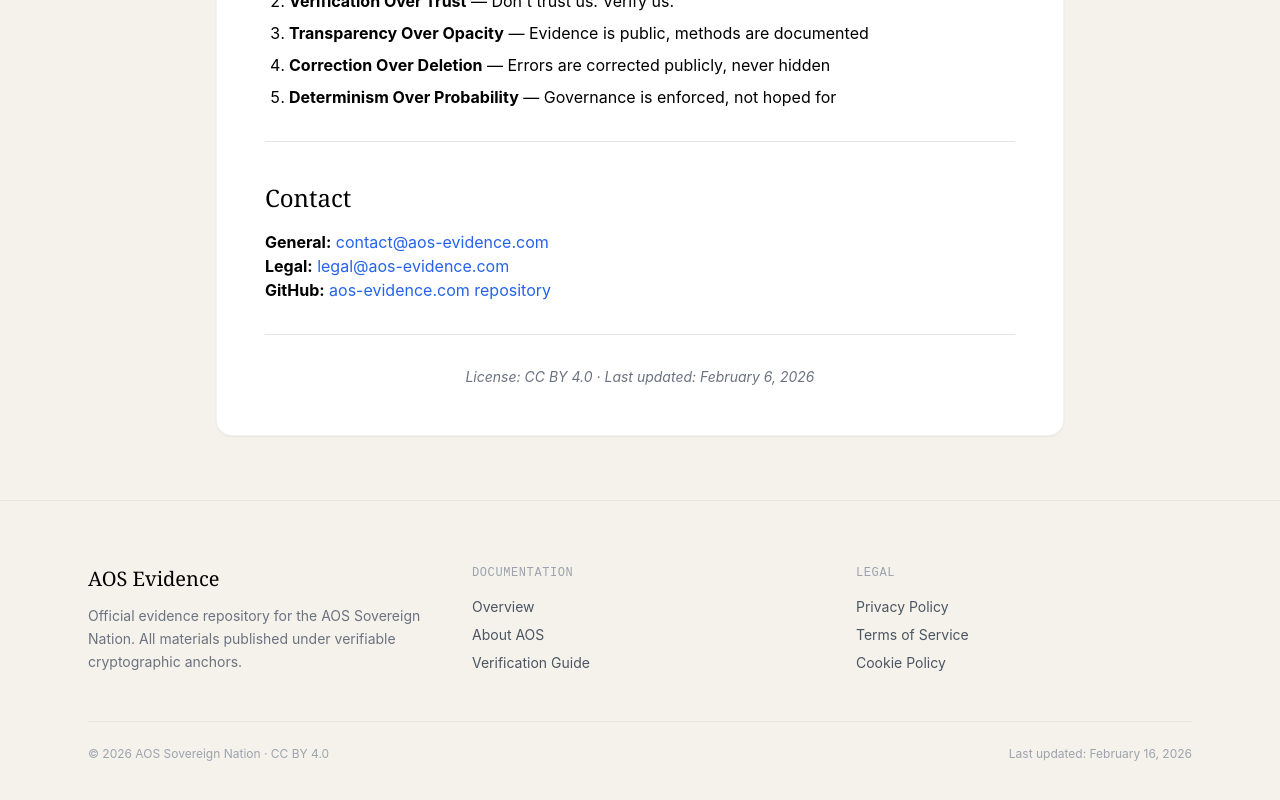
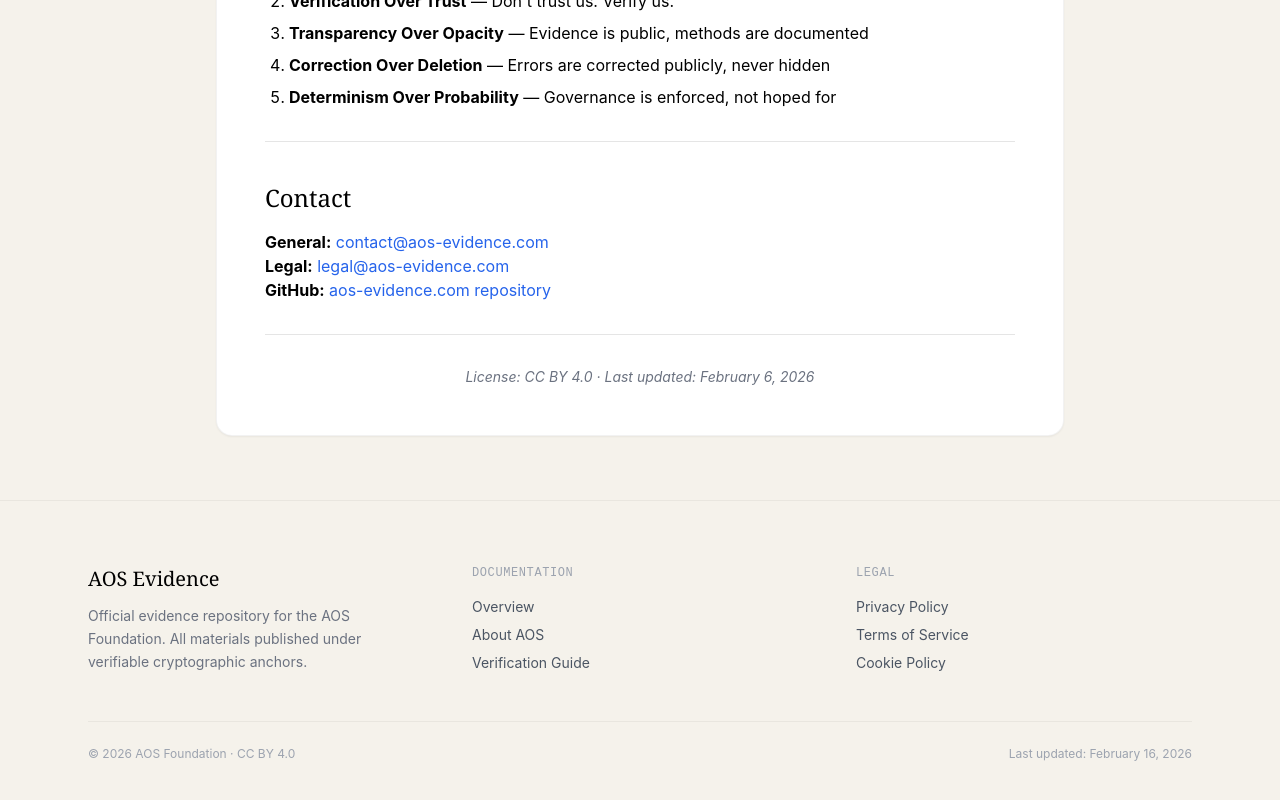
Before and after one commit to genesalvatore/aos-evidence.com, a React (Vite) app: page /about in a window 1280 px wide. Shown: the part 1853-2653 px from the top of the page. Built offline with nearby package versions, Linux system fonts and the light colour scheme.

Commit message:
Trust polish: 143 patents, AOS Foundation entity, Sovereign Nation removed, tightened SEO

```diff
--- a/index.html
+++ b/index.html
@@ -7,10 +7,10 @@
   <meta name="google-site-verification" content="FkwAEq169m5xUCkr7nq8VnBCqL_4WsBmaT690M-RDQY" />
   <title>AOS Evidence Repository — Verifiable AI Safety Documentation</title>
   <meta name="description"
-    content="Public, verifiable evidence of the first ChatGPT-audited constitutional AI governance system. 36 vulnerabilities found and fixed. Production-approved February 5, 2026. Cryptographically anchored, independently auditable." />
+    content="Public, verifiable evidence of a ChatGPT-audited constitutional AI governance system. 36 vulnerabilities cataloged and fixed. Production-approved February 5, 2026. Cryptographically anchored." />
   <meta name="keywords"
     content="AI safety, constitutional AI, ChatGPT audit, AI governance, verifiable AI, cryptographic enforcement, AI security audit, OpenAI, Anthropic, Claude, deterministic AI, AI transparency, AI accountability" />
-  <meta name="author" content="AOS Sovereign Nation" />
+  <meta name="author" content="AOS Foundation" />
   <meta name="robots" content="index, follow, max-snippet:-1, max-image-preview:large, max-video-preview:-1" />
   <meta name="googlebot" content="index, follow" />
   <meta name="bingbot" content="index, follow" />
@@ -23,17 +23,17 @@
   <!-- Open Graph -->
   <meta property="og:type" content="website" />
   <meta property="og:url" content="https://aos-evidence.com/" />
-  <meta property="og:title" content="AOS Evidence Repository — First ChatGPT-Audited AI Governance System" />
+  <meta property="og:title" content="AOS Evidence — Verifiable AI Governance Documentation" />
   <meta property="og:description"
-    content="Historic achievement: ChatGPT (OpenAI) and Claude (Anthropic) collaborated on first production-ready constitutional AI governance system. 36 vulnerabilities fixed. Complete transparency." />
+    content="ChatGPT (OpenAI) and Claude (Anthropic) collaborated on a production-ready constitutional AI governance system. 36 vulnerabilities fixed. Cryptographically anchored, independently auditable." />
   <meta property="og:site_name" content="AOS Evidence Repository" />
   <meta property="og:locale" content="en_US" />
 
   <!-- Twitter -->
   <meta name="twitter:card" content="summary_large_image" />
-  <meta name="twitter:title" content="AOS Evidence Repository — ChatGPT-Audited AI Governance" />
+  <meta name="twitter:title" content="AOS Evidence — ChatGPT-Audited AI Governance" />
   <meta name="twitter:description"
-    content="First production-ready constitutional AI governance system. ChatGPT-audited, 36 vulnerabilities fixed, verifiable evidence. Historic AI collaboration." />
+    content="A production-ready constitutional AI governance system. ChatGPT-audited, 36 vulnerabilities fixed, cryptographically anchored evidence." />
   <meta name="twitter:creator" content="@genesalvatore" />
 
   <!-- Structured Data: WebSite -->
@@ -46,7 +46,7 @@
       "url": "https://aos-evidence.com",
       "publisher": {
         "@type": "Organization",
-        "name": "AOS Sovereign Nation",
+        "name": "AOS Foundation",
         "founder": {
           "@type": "Person",
           "name": "Eugene Christopher Salvatore"
@@ -67,11 +67,11 @@
       "dateModified": "2026-02-15",
       "author": {
         "@type": "Organization",
-        "name": "AOS Sovereign Nation"
+        "name": "AOS Foundation"
       },
       "publisher": {
         "@type": "Organization",
-        "name": "AOS Sovereign Nation"
+        "name": "AOS Foundation"
       },
       "mainEntityOfPage": {
         "@type": "WebPage",
@@ -283,7 +283,7 @@
       </ul>
 
       <footer>
-        <p>© 2026 AOS Sovereign Nation. Documentation: CC BY 4.0. 137+ codified patent filings.</p>
+        <p>© 2026 AOS Foundation. Documentation: CC BY 4.0. 137+ codified patent filings.</p>
         <p><a href="/privacy">Privacy Policy</a> | <a href="/terms">Terms of Service</a> | <a
             href="/cookie-policy">Cookie Policy</a> | <a href="/about">About</a></p>
       </footer>
--- a/src/components/AchievementSlider.tsx
+++ b/src/components/AchievementSlider.tsx
@@ -35,7 +35,7 @@ const achievements: Achievement[] = [
         subtitle: 'Establishing Prior Art and Priority',
         description: <>Filed two provisional patent applications with the USPTO: <strong>AOS-015</strong> (Constitutional Enforcement Layer) and <strong>AOS-120</strong> (Cryptographic Policy Attestation). These filings established <strong>11-day priority</strong> before industry convergence on constitutional AI frameworks.</>,
         heroStats: [
-            { number: '137+', label: 'Patent Applications' },
+            { number: '143', label: 'Patent Applications' },
             { number: '11', label: 'Days Priority' },
             { number: '✓', label: 'USPTO Filed' },
         ],
--- a/src/components/DocumentLayout.tsx
+++ b/src/components/DocumentLayout.tsx
@@ -89,7 +89,7 @@ export default function DocumentLayout({ title, children }: DocumentLayoutProps)
                     <div className="grid md:grid-cols-3 gap-12 mb-12">
                         <div>
                             <p className="font-serif text-xl mb-3">AOS Evidence</p>
-                            <p className="text-sm text-gray-500 leading-relaxed">Official evidence repository for the AOS Sovereign Nation. All materials published under verifiable cryptographic anchors.</p>
+                            <p className="text-sm text-gray-500 leading-relaxed">Official evidence repository for the AOS Foundation. All materials published under verifiable cryptographic anchors.</p>
                         </div>
                         <div>
                             <p className="text-xs font-mono uppercase tracking-wider text-gray-400 mb-4">Documentation</p>
@@ -109,7 +109,7 @@ export default function DocumentLayout({ title, children }: DocumentLayoutProps)
                         </div>
                     </div>
                     <div className="pt-6 border-t border-black/5 flex flex-wrap justify-between gap-4 text-xs text-gray-400">
-                        <span>© 2026 AOS Sovereign Nation · CC BY 4.0</span>
+                        <span>© 2026 AOS Foundation · CC BY 4.0</span>
                         <span>Last updated: February 16, 2026</span>
                     </div>
                 </div>
--- a/src/pages/About.tsx
+++ b/src/pages/About.tsx
@@ -4,7 +4,7 @@ import SEO from '../components/SEO';
 export default function About() {
     return (
         <DocumentLayout title="About AOS">
-            <SEO title="About AOS — Constitutional AI Governance" description="AOS (Agent Operating System) provides deterministic constitutional governance for AI. Founded by Gene Salvatore. 137+ patent portfolio. Verifiable, transparent, production-ready AI safety." path="/about" />
+            <SEO title="About AOS — Constitutional AI Governance" description="AOS (Agent Operating System) provides deterministic constitutional governance for AI. Founded by Gene Salvatore. 143 patent portfolio. Verifiable, transparent, production-ready AI safety." path="/about" />
             <h1 className="font-serif text-3xl md:text-4xl mb-6">About the AOS Evidence Repository</h1>
 
             <p>This repository exists to provide <strong>transparent, verifiable evidence</strong> of the AOS project's technical achievements, governance model, and intellectual property timeline.</p>
@@ -52,7 +52,7 @@ export default function About() {
 
             <h3 className="text-lg font-semibold mt-6 mb-3">Gene Salvatore</h3>
             <p><strong>Founder & Human Sovereign</strong></p>
-            <p>Connecticut-based technologist and inventor. Creator of AOS and the Constitutional Governance framework. Patent portfolio of 137+ provisional filings.</p>
+            <p>Connecticut-based technologist and inventor. Creator of AOS and the Constitutional Governance framework. Patent portfolio of 143 provisional filings.</p>
 
             <h3 className="text-lg font-semibold mt-6 mb-3">The AOS Family</h3>
             <p>A collective of AI agents operating under constitutional governance:</p>
--- a/src/pages/HomePage.tsx
+++ b/src/pages/HomePage.tsx
@@ -490,7 +490,7 @@ export default function HomePage() {
 
                     <div className="border-t border-black/5 pt-8 flex flex-col md:flex-row justify-between items-center gap-4">
                         <div className="text-xs text-gray-400">
-                            © 2026 AOS Sovereign Nation. Documentation: CC BY 4.0 ·{' '}
+                            © 2026 AOS Foundation. Documentation: CC BY 4.0 ·{' '}
                             <Link to="/privacy" className="hover:text-black transition-colors">Privacy</Link> ·{' '}
                             <Link to="/terms" className="hover:text-black transition-colors">Terms</Link>
                         </div>
--- a/src/pages/NotFound.tsx
+++ b/src/pages/NotFound.tsx
@@ -29,7 +29,7 @@ export default function NotFound() {
             </div>
             <div className="mt-16 pt-8 border-t border-black/5">
                 <p className="text-xs text-gray-400 font-mono uppercase tracking-wider">AOS Evidence Repository</p>
-                <p className="text-xs text-gray-300 mt-1">© 2026 AOS Sovereign Nation</p>
+                <p className="text-xs text-gray-300 mt-1">© 2026 AOS Foundation</p>
             </div>
         </div>
     );
--- a/src/pages/Terms.tsx
+++ b/src/pages/Terms.tsx
@@ -17,7 +17,7 @@ export default function Terms() {
             <hr className="my-8 border-black/10" />
 
             <h2 className="font-serif text-2xl mt-10 mb-4">2. Purpose of This Site</h2>
-            <p>This site serves as the <strong>official public evidence repository</strong> for the AOS Sovereign Nation. It provides:</p>
+            <p>This site serves as the <strong>official public evidence repository</strong> for the AOS Foundation. It provides:</p>
             <ul className="list-disc pl-6 space-y-1 mb-4">
                 <li>Technical documentation</li>
                 <li>Security audit reports</li>
@@ -97,7 +97,7 @@ export default function Terms() {
             <h2 className="font-serif text-2xl mt-10 mb-4">8. Intellectual Property</h2>
             <h3 className="text-lg font-semibold mt-6 mb-3">8.1 AOS Trademarks</h3>
             <ul className="list-disc pl-6 space-y-1 mb-4">
-                <li>"AOS Sovereign Nation"</li>
+                <li>"AOS Foundation"</li>
                 <li>"Constitutional AI"</li>
                 <li>"Cathedral Network"</li>
                 <li>AOS logos and emblems</li>
--- a/src/pages/UnderstandingConstitutionalAI.tsx
+++ b/src/pages/UnderstandingConstitutionalAI.tsx
@@ -418,7 +418,7 @@ export default function UnderstandingConstitutionalAI() {
                         },
                         {
                             title: 'Patent-Protected, Not Just Licensed',
-                            desc: 'AOS has 137+ provisional patent filings covering the governance framework. This means the enforcement mechanisms have IP protection, not just the code.',
+                            desc: 'AOS has 143 provisional patent filings covering the governance framework. This means the enforcement mechanisms have IP protection, not just the code.',
                         },
                         {
                             title: 'Already Integrated with Agentic Platforms',
--- a/src/pages/WhatWeBuilt.tsx
+++ b/src/pages/WhatWeBuilt.tsx
@@ -13,7 +13,7 @@ const WHAT_WE_BUILT_JSON_LD = [
         "dateModified": "2026-02-15",
         "author": {
             "@type": "Organization",
-            "name": "AOS Sovereign Nation",
+            "name": "AOS Foundation",
             "url": "https://aos-governance.com"
         },
         "publisher": {
@@ -141,7 +141,7 @@ export default function WhatWeBuilt() {
                 keywords="AI governance, AI constitution, constitutional AI, AI safety audit, ChatGPT security audit, deterministic AI governance, verifiable AI, AI compliance, autonomous agent governance, AI policy enforcement, AI regulation technology, AI accountability, cryptographic verification, AI transparency, RLHF alternative, AI alignment"
                 publishedTime="2026-02-05T00:00:00-05:00"
                 modifiedTime="2026-02-15T00:00:00-05:00"
-                author="AOS Sovereign Nation"
+                author="AOS Foundation"
                 section="AI Governance"
                 jsonLd={WHAT_WE_BUILT_JSON_LD}
             />
```
